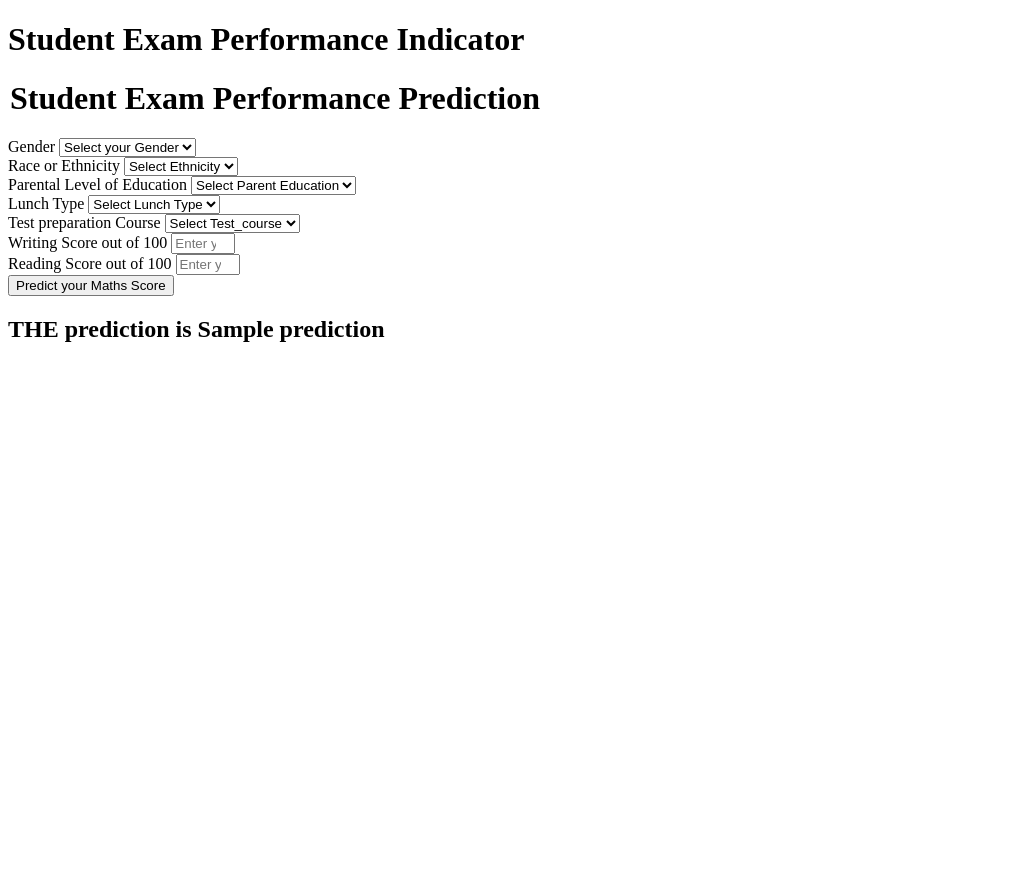
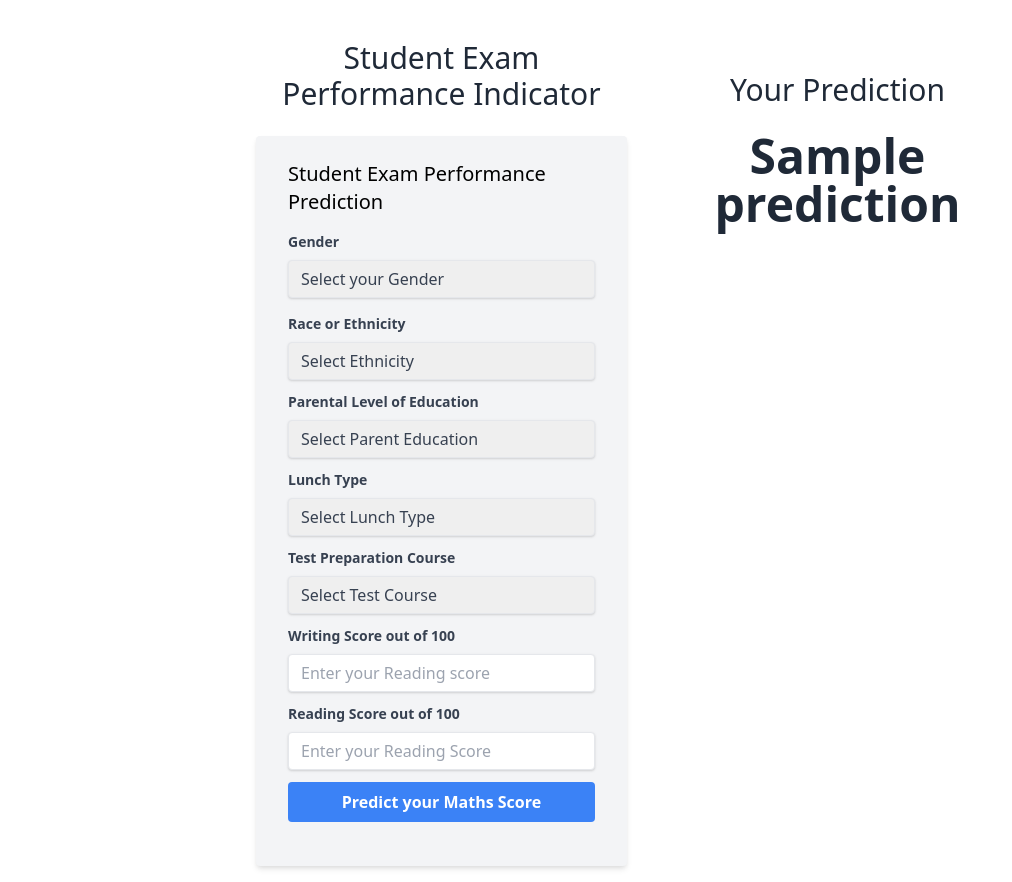
Before and after one commit to Shampy05/mathscorepredictor, a Flask app: template templates/home.html in a window 1280 px wide. Shown: the whole page, without its empty margins (0-1012 px from the left). Before the commit the page ends 342 px from the top, so only its background shows below. Run offline with Flask 3, Linux system fonts and the light colour scheme; the template is opened without the code that fills it: most values are stand-ins (such as "Sample title", 1, 10 or a date in 2020).

Commit message:
improved user interface

```diff
--- a/app.py
+++ /dev/null
@@ -1,41 +0,0 @@
-from flask import Flask, request, render_template
-import numpy as np
-import pandas as pd
-
-from sklearn.preprocessing import StandardScaler
-from src.pipeline.predict_pipeline import PredictPipeline, CustomData
-
-application = Flask(__name__)
-
-app = application
-
-
-@app.route('/')
-def index():
-    return render_template('index.html')
-
-
-@app.route('/predict', methods=['GET', 'POST'])
-def predict():
-    if request.method == 'GET':
-        return render_template('home.html')
-    else:
-        data = CustomData(
-            gender=request.form.get('gender'),
-            race_ethnicity=request.form.get('race_ethnicity'),
-            parental_level_of_education=request.form.get('parental_level_of_education'),
-            lunch=request.form.get('lunch'),
-            test_preparation_course=request.form.get('test_preparation_course'),
-            reading_score=int(request.form.get('reading_score')),
-            writing_score=int(request.form.get('writing_score')),
-        )
-        data_frame = data.get_data_as_frame()
-        print(data_frame)
-
-        pipeline = PredictPipeline()
-        prediction = pipeline.predict(data_frame)
-        return render_template('home.html', prediction=prediction[0])
-
-
-if __name__ == '__main__':
-    app.run(host="0.0.0.0", port=5000, debug=True)
--- a/application.py
+++ b/application.py
@@ -34,7 +34,7 @@ def predict():
 
         pipeline = PredictPipeline()
         prediction = pipeline.predict(data_frame)
-        return render_template('home.html', prediction=prediction[0])
+        return render_template('home.html', prediction=round(prediction[0], 2))
 
 
 if __name__ == '__main__':
--- a/templates/home.html
+++ b/templates/home.html
@@ -2,19 +2,20 @@
 <html lang="en">
 <head>
     <meta charset="UTF-8">
+    <link href="https://cdn.jsdelivr.net/npm/tailwindcss@2.2.19/dist/tailwind.min.css" rel="stylesheet">
     <title>Title</title>
 </head>
-<body>
-    <div class="login">
-       <h1>Student Exam Performance Indicator</h1>
-
-       <form action="{{ url_for('predict')}}" method="post">
-        <h1>
-            <legend>Student Exam Performance Prediction</legend>
-        </h1>
-        <div class="mb-3">
-            <label class="form-label">Gender</label>
-            <select class="form-control" name="gender" placeholder="Enter you Gender" required>
+<body class="bg-white">
+    <div class="login w-full max-w-3xl mx-auto mt-10 flex justify-center">
+        <div class="w-full md:w-1/2">
+            <h1 class="text-center text-3xl text-gray-800 mb-6">Student Exam Performance Indicator</h1>
+            <form action="{{ url_for('predict')}}" method="post" class="bg-gray-100 shadow-md rounded px-8 pt-6 pb-8 mb-4">
+            <fieldset class="mb-4">
+                <legend class="text-xl">Student Exam Performance Prediction</legend>
+            </fieldset>
+            <div class="mb-4">
+                <label class="form-label block text-gray-700 text-sm font-bold mb-2">Gender</label>
+                <select class="form-control shadow appearance-none border rounded w-full py-2 px-3 text-gray-700 leading-tight focus:outline-none focus:shadow-outline" name="gender" required>
                     <option class="placeholder" selected disabled value="">Select your Gender</option>
                     <option value="male">
                         Male
@@ -25,8 +26,8 @@
                 </select>
             </div>
             <div class="mb-3">
-            <label class="form-label">Race or Ethnicity</label>
-            <select class="form-control" name="race_ethnicity" placeholder="Enter you ethnicity" required>
+                <label class="form-label block text-gray-700 text-sm font-bold mb-2">Race or Ethnicity</label>
+                <select class="form-control shadow appearance-none border rounded w-full py-2 px-3 text-gray-700 leading-tight focus:outline-none focus:shadow-outline" name="race_ethnicity" required>
                     <option class="placeholder" selected disabled value="">Select Ethnicity</option>
                     <option value="group A">
                         Group A
@@ -46,9 +47,9 @@
                 </select>
             </div>
             <div class="mb-3">
-            <label class="form-label">Parental Level of Education</label>
-            <select class="form-control" name="parental_level_of_education"
-                placeholder="Enter you Parent Education" required>
+                <label class="form-label block text-gray-700 text-sm font-bold mb-2">Parental Level of Education</label>
+                <select class="form-control shadow appearance-none border rounded w-full py-2 px-3 text-gray-700 leading-tight focus:outline-none focus:shadow-outline" name="parental_level_of_education"
+                     required>
                     <option class="placeholder" selected disabled value="">Select Parent Education</option>
                     <option value="associate's degree">
                         associate's degree
@@ -71,8 +72,8 @@
                 </select>
             </div>
             <div class="mb-3">
-            <label class="form-label">Lunch Type</label>
-            <select class="form-control" name="lunch" placeholder="Enter you Lunch" required>
+                <label class="form-label block text-gray-700 text-sm font-bold mb-2">Lunch Type</label>
+                <select class="form-control shadow appearance-none border rounded w-full py-2 px-3 text-gray-700 leading-tight focus:outline-none focus:shadow-outline" name="lunch" required>
                     <option class="placeholder" selected disabled value="">Select Lunch Type</option>
                     <option value="free/reduced">
                         free/reduced
@@ -83,10 +84,10 @@
                 </select>
             </div>
             <div class="mb-3">
-            <label class="form-label">Test preparation Course</label>
-            <select class="form-control" name="test_preparation_course" placeholder="Enter you Course"
+                <label class="form-label block text-gray-700 text-sm font-bold mb-2">Test Preparation Course</label>
+                <select class="form-control shadow appearance-none border rounded w-full py-2 px-3 text-gray-700 leading-tight focus:outline-none focus:shadow-outline" name="test_preparation_course"
                     required>
-                <option class="placeholder" selected disabled value="">Select Test_course</option>
+                    <option class="placeholder" selected disabled value="">Select Test Course</option>
                     <option value="none">
                         None
                     </option>
@@ -96,21 +97,28 @@
                 </select>
             </div>
             <div class="mb-3">
-            <label class="form-label">Writing Score out of 100</label>
-            <input class="form-control" type="number" name="reading_score"
+                <label class="form-label block text-gray-700 text-sm font-bold mb-2">Writing Score out of 100</label>
+                <input class="form-control shadow appearance-none border rounded w-full py-2 px-3 text-gray-700 leading-tight focus:outline-none focus:shadow-outline" type="number" name="reading_score"
                     placeholder="Enter your Reading score" min='0' max='100' />
             </div>
             <div class="mb-3">
-            <label class="form-label">Reading Score out of 100</label>
-            <input class="form-control" type="number" name="writing_score"
+                <label class="form-label block text-gray-700 text-sm font-bold mb-2">Reading Score out of 100</label>
+                <input class="form-control shadow appearance-none border rounded w-full py-2 px-3 text-gray-700 leading-tight focus:outline-none focus:shadow-outline" type="number" name="writing_score"
                     placeholder="Enter your Reading Score" min='0' max='100' />
             </div>
             <div class="mb-3">
-            <input class="btn btn-primary" type="submit" value="Predict your Maths Score" required />
+                <input class="btn btn-primary w-full bg-blue-500 hover:bg-blue-700 text-white font-bold py-2 px-4 rounded focus:outline-none focus:shadow-outline" type="submit" value="Predict your Maths Score" required />
             </div>
         </form>
-    <h2>
-       THE  prediction is {{prediction}}
+        </div>
+        <div class="hidden md:block md:w-1/2 md:pl-8 bg-white text-gray-800 p-8 rounded ml-6 mt-6 md:mt-0">
+            <h2 class="text-center text-3xl mb-6">
+                Your Prediction
             </h2>
+            <p class="text-center text-5xl font-semibold">
+                {{ prediction }}
+            </p>
+        </div>
+    </div>
 </body>
 </html>
```
Also changed, not shown: templates/index.html (+6 -3 lines), README.md. Lines whose indentation alone changed are shown as unchanged.
